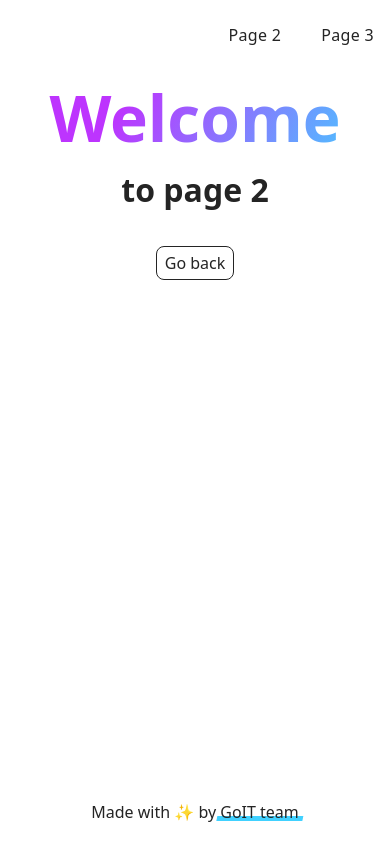
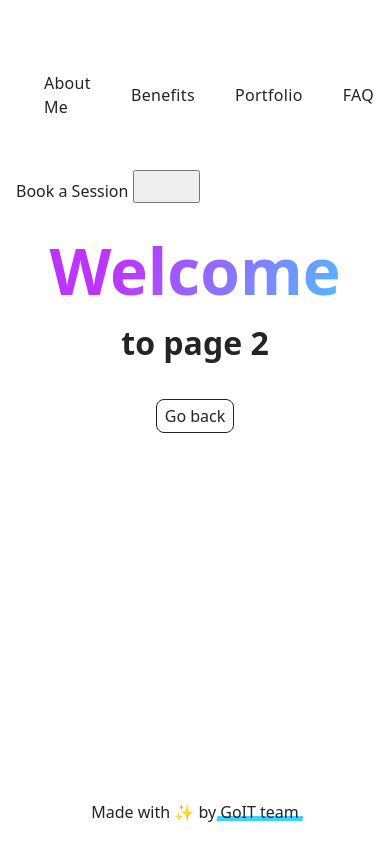
Before and after one commit to MarinaLitvin/WeddingPhotographer, a website built with Vite: page src/page-2.html in a window 390 px wide. Built offline with nearby package versions, Linux system fonts and the light colour scheme.

Commit message:
add header and mobile menu markup

```diff
--- a/src/partials/header.html
+++ b/src/partials/header.html
@@ -2,18 +2,39 @@
   <div class="container">
     <nav class="nav">
       <a class="nav-logo" href="./index.html" aria-label="Site logo">
-        <svg class="nav-logo-icon" width="100" height="30">
-          <use href="{=$icon-path}"></use>
+        <svg class="nav-logo-icon" width="" height="">
+          <use href=""></use>
         </svg>
       </a>
       <ul class="nav-list">
         <li class="nav-item">
-          <a class="nav-link {=$highlight-act}" href="./page-2.html">Page 2</a>
+          <a class="nav-link" href="#">About Me</a>
         </li>
         <li class="nav-item">
-          <a class="nav-link {=$highlight-curr}" href="./page-3.html">Page 3</a>
+          <a class="nav-link" href="#">Benefits</a>
+        </li>
+        <li class="nav-item">
+          <a class="nav-link" href="#">Portfolio</a>
+        </li>
+        <li class="nav-item">
+          <a class="nav-link" href="#">FAQ</a>
         </li>
       </ul>
     </nav>
+
+    <a href="" class="">Book a Session</a>
+
+    <button
+      class="open-menu-btn"
+      type="button"
+      aria-label="Open navigation menu"
+    >
+      <svg class="open-menu-icon" width="24" height="24">
+        <use href="./images/"></use>
+      </svg>
+      <svg class="close-menu-icon" width="24" height="24">
+        <use href="./images/"></use>
+      </svg>
+    </button>
   </div>
 </header>
```
Also changed, not shown: src/index.html (+2 -1 lines), src/partials/vite-promo.html (deleted, +0 -35 lines).
